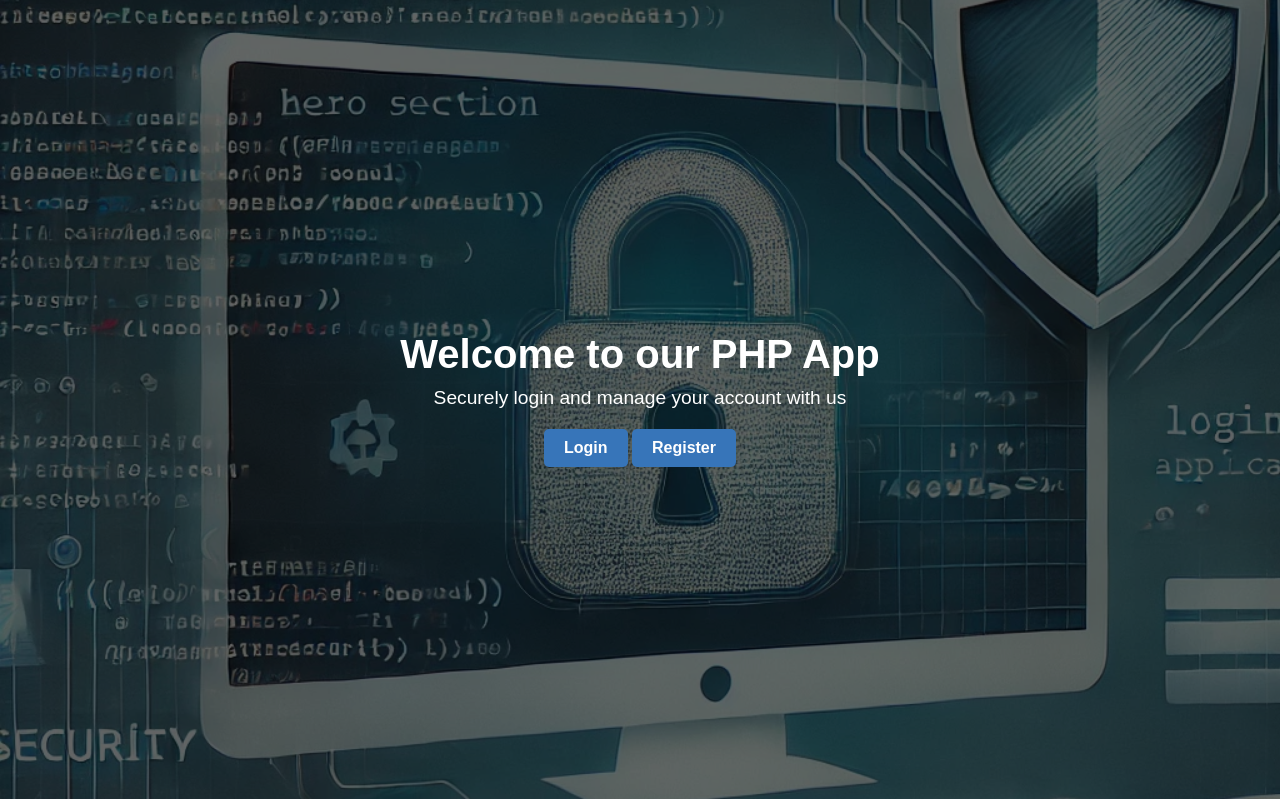
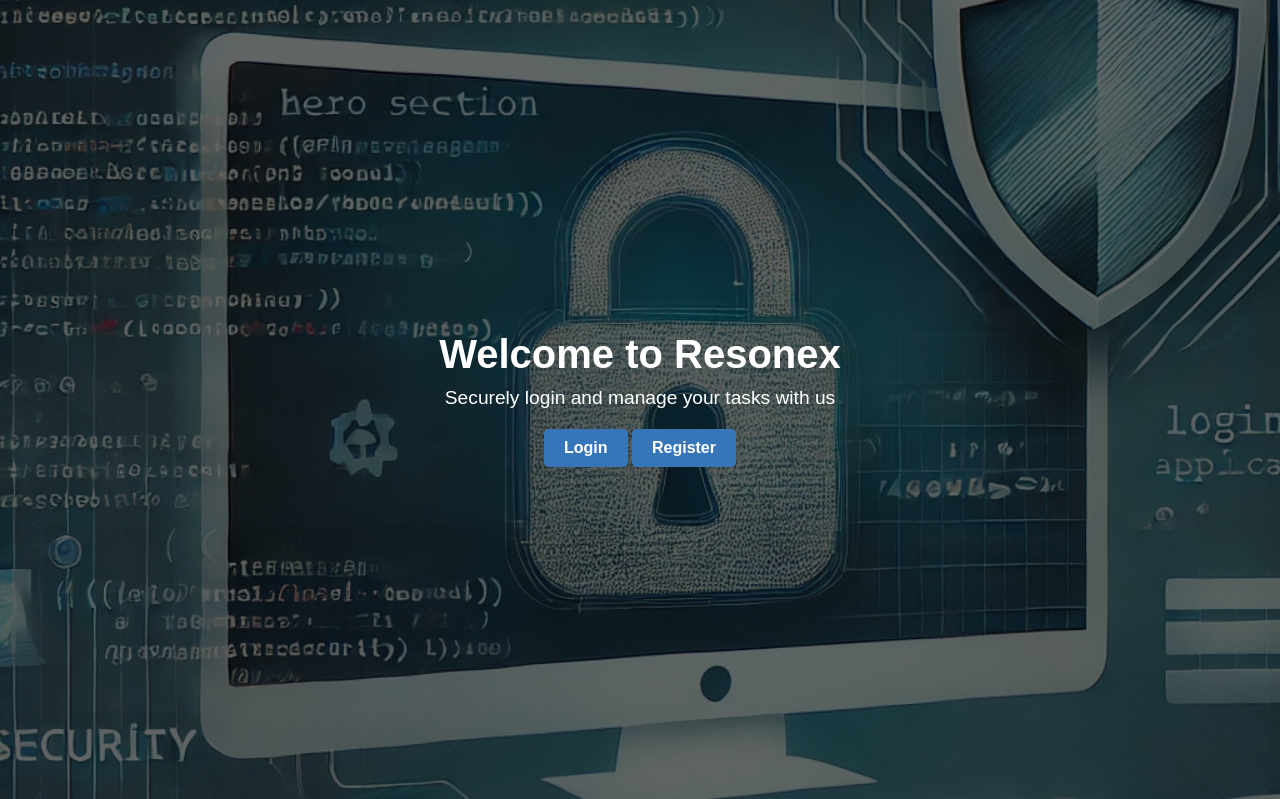
Before and after one commit to walid1921/blogify, a PHP site: page / in a window 1280 px wide. Shown: the part 39-838 px from the top of the page. Run offline with PHP 8.4, Linux system fonts and the light colour scheme.

Commit message:
Update hero page

```diff
--- a/index.php
+++ b/index.php
@@ -6,8 +6,8 @@
 ?>
     <div class="hero">
         <div class="hero-content">
-            <h1>Welcome to our PHP App</h1>
-            <p>Securely login and manage your account with us</p>
+            <h1>Welcome to Resonex</h1>
+            <p>Securely login and manage your tasks with us</p>
             <div class="hero-buttons">
 
                 <?php if(isLoggedIn()) : ?>
```
